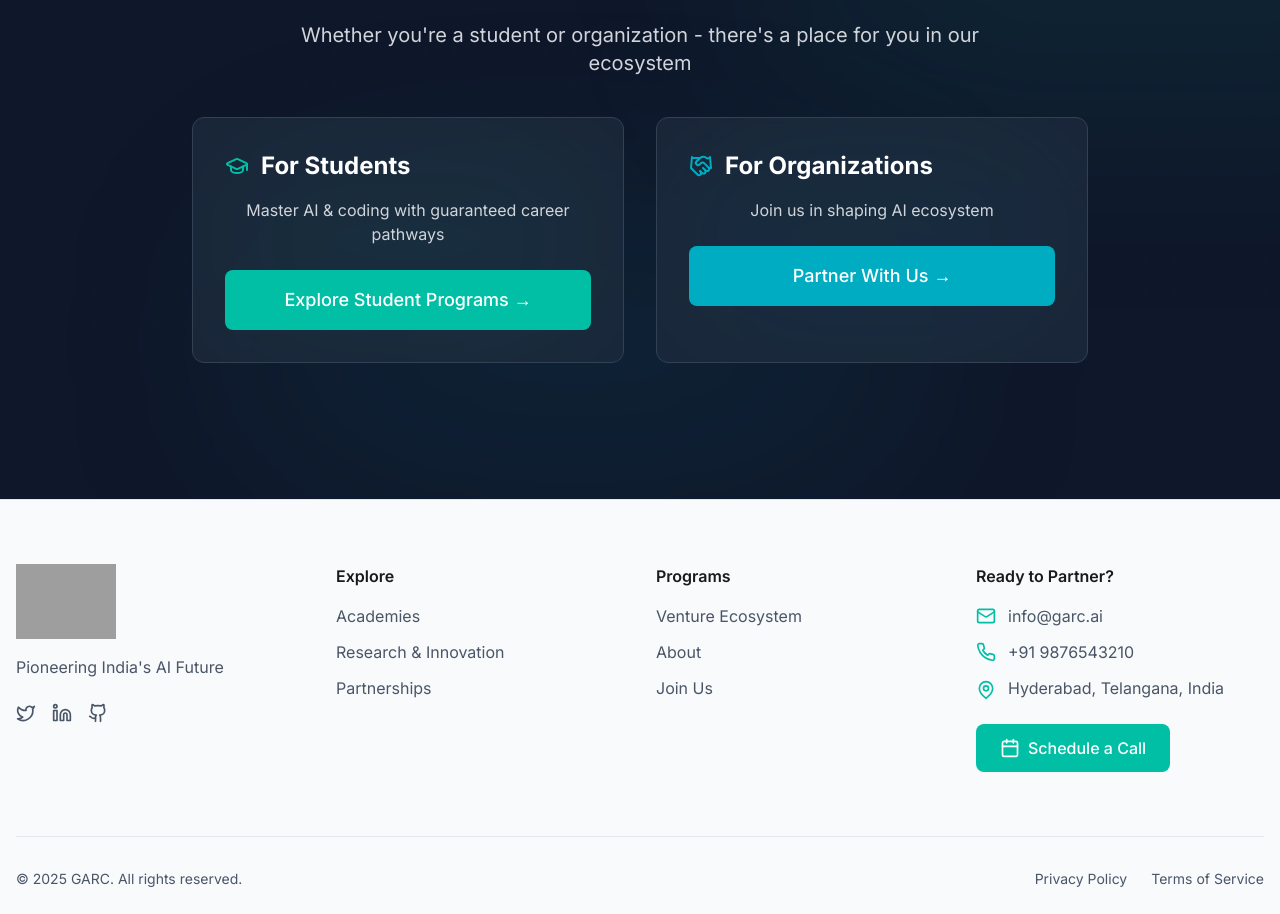
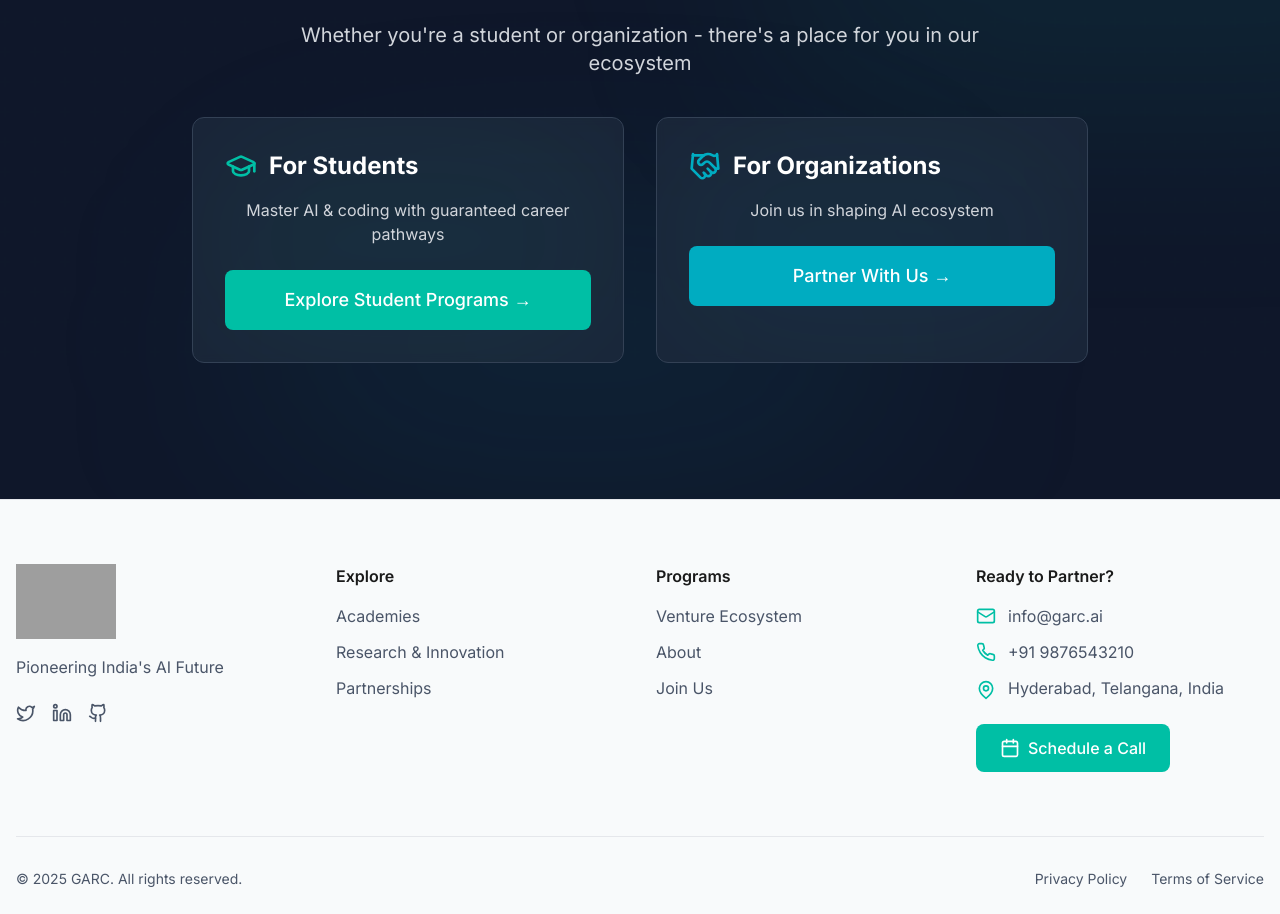
Before and after one commit to RaupscZAN/GARC-2, a React (Vite) app: page / in a window 1280 px wide. Shown: the part 4115-5029 px from the top of the page. Built offline with nearby package versions, Linux system fonts and the light colour scheme; grey boxes are pictures that could not be loaded.

Commit message:
Updated FinalCTA.tsx

```diff
--- a/src/components/home/FinalCTA.tsx
+++ b/src/components/home/FinalCTA.tsx
@@ -42,20 +42,20 @@ const FinalCTA: React.FC = () => {
         </motion.p>
 
         <motion.div
-          className="grid grid-cols-1 md:grid-cols-2 gap-8 mb-10"
+          className="grid grid-cols-1 md:grid-cols-2 gap-8 mb-10 items-stretch"
           initial={{ opacity: 0, y: 20 }}
           whileInView={{ opacity: 1, y: 0 }}
           viewport={{ once: true }}
           transition={{ duration: 0.5, delay: 0.2 }}
         >
           {/* For Students Card */}
-          <div className="bg-slate-800/80 backdrop-blur-sm border border-slate-700 rounded-xl p-8 relative overflow-hidden">
+          <div className="bg-slate-800/80 backdrop-blur-sm border border-slate-700 rounded-xl p-8 relative overflow-hidden flex flex-col">
             <div className="absolute top-0 right-0 w-full h-full bg-primary/5 rounded-full blur-3xl"></div>
-            <div className="relative z-10">
-              <h3 className="text-2xl font-bold text-white mb-4 flex items-center gap-3">
-                <GraduationCap size={24} className="text-primary" />
-                For Students
-              </h3>
+            <div className="relative z-10 flex-1">
+              <div className="flex items-center gap-3 mb-4">
+                <GraduationCap size={32} className="text-primary" />
+                <h3 className="text-2xl font-bold text-white">For Students</h3>
+              </div>
               <p className="text-gray-300 mb-6">
                 Master AI & coding with guaranteed career pathways
               </p>
@@ -73,13 +73,13 @@ const FinalCTA: React.FC = () => {
           </div>
 
           {/* For Organizations Card */}
-          <div className="bg-slate-800/80 backdrop-blur-sm border border-slate-700 rounded-xl p-8 relative overflow-hidden">
+          <div className="bg-slate-800/80 backdrop-blur-sm border border-slate-700 rounded-xl p-8 relative overflow-hidden flex flex-col">
             <div className="absolute top-0 right-0 w-full h-full bg-secondary/5 rounded-full blur-3xl"></div>
-            <div className="relative z-10">
-              <h3 className="text-2xl font-bold text-white mb-4 flex items-center gap-3">
-                <Handshake size={24} className="text-secondary" />
-                For Organizations
-              </h3>
+            <div className="relative z-10 flex-1">
+              <div className="flex items-center gap-3 mb-4">
+                <Handshake size={32} className="text-secondary" />
+                <h3 className="text-2xl font-bold text-white">For Organizations</h3>
+              </div>
               <p className="text-gray-300 mb-6">
                 Join us in shaping AI ecosystem
               </p>
```
